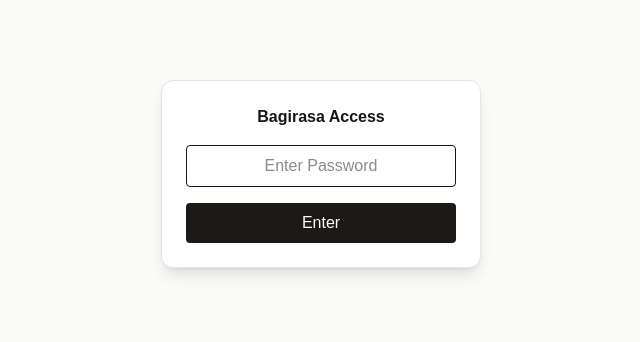
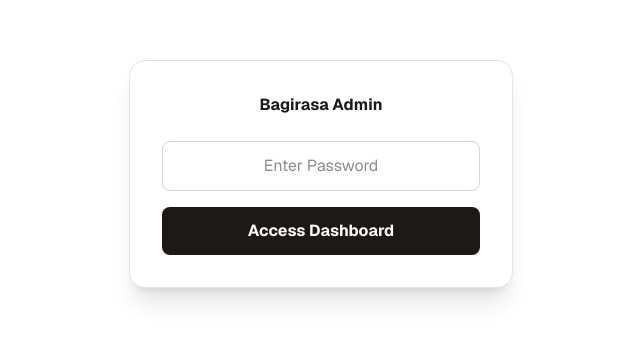
Before and after one commit to AmirrShadid/bagirasa-booking, a Next.js app: page /admin in a window 1280 px wide. Shown: the part 226-568 px from the top of the page, without its empty margins (319-959 px from the left). Built offline with nearby package versions, Linux system fonts and the light colour scheme.

Commit message:
Push notification

```diff
--- a/app/admin/page.tsx
+++ b/app/admin/page.tsx
@@ -18,7 +18,7 @@ export default function AdminPage() {
       const { data } = await supabase
         .from('bookings')
         .select('*')
-        .order('created_at', { ascending: false });
+        .order('pickup_time', { ascending: true }); // Susun ikut waktu pickup
       if (data) setBookings(data);
     }
     if (isAuth) fetchBookings();
@@ -26,53 +26,60 @@ export default function AdminPage() {
 
   if (!isAuth) {
     return (
-      <div className="min-h-screen flex items-center justify-center bg-stone-50">
-        <div className="bg-white p-6 rounded-xl shadow-lg border border-stone-200 w-80">
-          <h2 className="font-bold mb-4 text-center">Bagirasa Access</h2>
+      <div className="min-h-screen flex items-center justify-center bg-white p-4 font-sans">
+        <div className="bg-white p-8 rounded-2xl shadow-xl border border-stone-200 w-full max-w-sm">
+          <h2 className="font-bold text-stone-900 mb-6 text-center">Bagirasa Admin</h2>
           <input
             type="password"
             value={password}
             onChange={(e) => setPassword(e.target.value)}
-            className="w-full border p-2 rounded mb-4 text-center"
+            className="w-full border border-stone-300 p-3 rounded-lg mb-4 text-center text-stone-900"
             placeholder="Enter Password"
           />
           <button
             onClick={() => password === "230187Sa" ? setIsAuth(true) : alert('Wrong Password!')}
-            className="w-full bg-stone-900 text-white py-2 rounded"
+            className="w-full bg-stone-900 text-white py-3 rounded-lg font-bold"
           >
-            Enter
+            Access Dashboard
           </button>
         </div>
       </div>
     );
   }
 
-  // Dashboard penuh kau
   return (
-    <div className="min-h-screen bg-stone-50 p-8">
+    <div className="min-h-screen bg-white p-8 font-sans">
       <div className="max-w-5xl mx-auto">
-        <h1 className="text-2xl font-bold mb-8">Bagirasa Admin Dashboard</h1>
+        <h1 className="text-2xl font-bold text-stone-900 mb-8">Bagirasa Admin Dashboard</h1>
         <div className="bg-white rounded-2xl border border-stone-200 shadow-sm overflow-hidden">
           <table className="w-full text-left">
-            <thead className="bg-stone-50 border-b border-stone-200">
+            <thead className="bg-stone-100 border-b border-stone-200">
               <tr>
-                <th className="px-6 py-4 text-xs font-bold text-stone-400">Customer</th>
-                <th className="px-6 py-4 text-xs font-bold text-stone-400">Order</th>
-                <th className="px-6 py-4 text-xs font-bold text-stone-400">Total</th>
+                <th className="px-6 py-4 text-xs font-bold text-stone-600 uppercase tracking-wider">Customer</th>
+                <th className="px-6 py-4 text-xs font-bold text-stone-600 uppercase tracking-wider">Pickup</th>
+                <th className="px-6 py-4 text-xs font-bold text-stone-600 uppercase tracking-wider">Order</th>
+                <th className="px-6 py-4 text-xs font-bold text-stone-600 uppercase tracking-wider">Total</th>
               </tr>
             </thead>
             <tbody className="divide-y divide-stone-100">
-              {bookings.map((b) => (
-                <tr key={b.id} className="hover:bg-stone-50">
-                  <td className="px-6 py-4 font-semibold">{b.customer_name}</td>
-                  <td className="px-6 py-4 text-sm">
+              {bookings.length > 0 ? bookings.map((b) => (
+                <tr key={b.id} className="hover:bg-stone-50 transition-colors">
+                  <td className="px-6 py-4 font-semibold text-stone-900">{b.customer_name}</td>
+                  <td className="px-6 py-4 text-sm text-stone-700 font-medium">
+                    {new Date(b.pickup_time).toLocaleTimeString([], { hour: '2-digit', minute: '2-digit' })}
+                  </td>
+                  <td className="px-6 py-4 text-sm text-stone-700">
                     {b.items?.map((item: any, i: number) => (
                       <div key={i}>{item.quantity}× {item.name}</div>
                     ))}
                   </td>
-                  <td className="px-6 py-4 font-bold">RM {b.total_price}</td>
+                  <td className="px-6 py-4 font-bold text-stone-900">RM {Number(b.total_price || 0).toFixed(2)}</td>
                 </tr>
-              ))}
+              )) : (
+                <tr>
+                  <td colSpan={4} className="px-6 py-12 text-center text-stone-500 italic">No bookings found.</td>
+                </tr>
+              )}
             </tbody>
           </table>
         </div>
```
